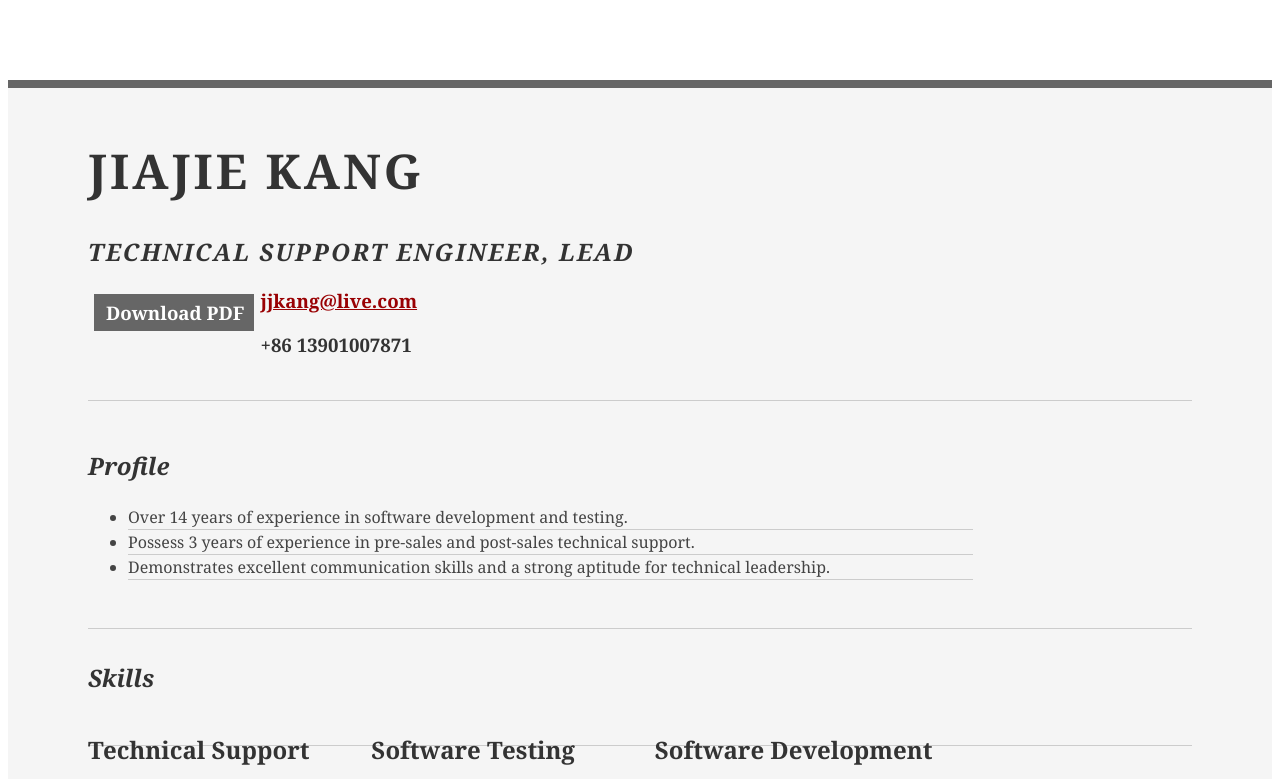
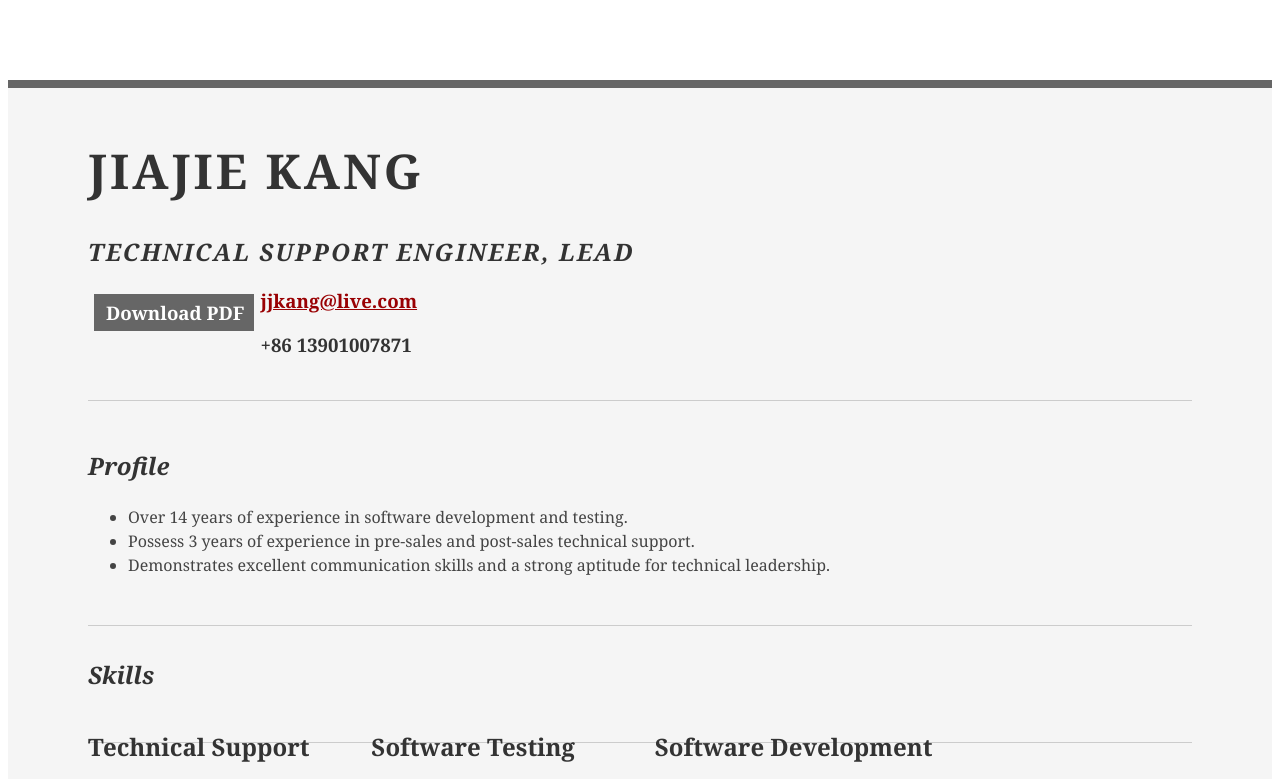
Before and after one commit to jiajiekang/jiajiekang.github.io, a plain HTML site: page index.html in a window 1280 px wide. Shown: the top 779 px of the page. Drawn offline with Linux system fonts and the light colour scheme; a small style sheet from the web is missing.

Commit message:
Remove border bottom for list

```diff
--- a/style.css
+++ b/style.css
@@ -104,7 +104,6 @@ strong {
 
 li {
   line-height: 24px;
-  border-bottom: 1px solid #ccc;
 }
 
 p.enlarge {
```
